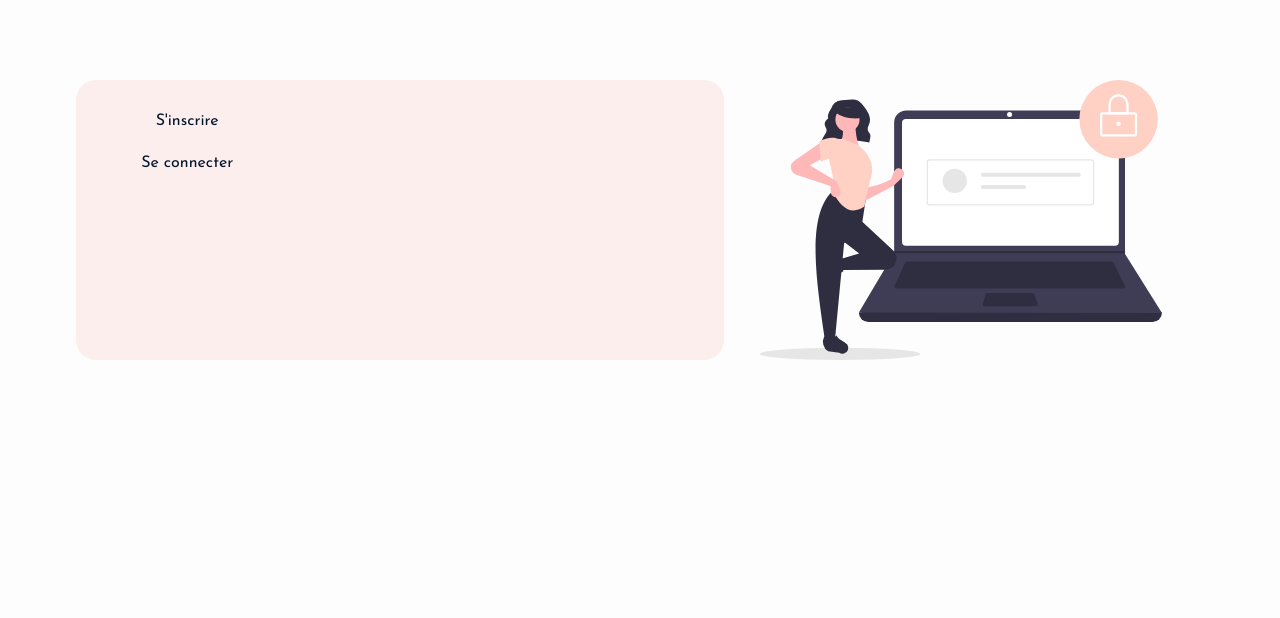
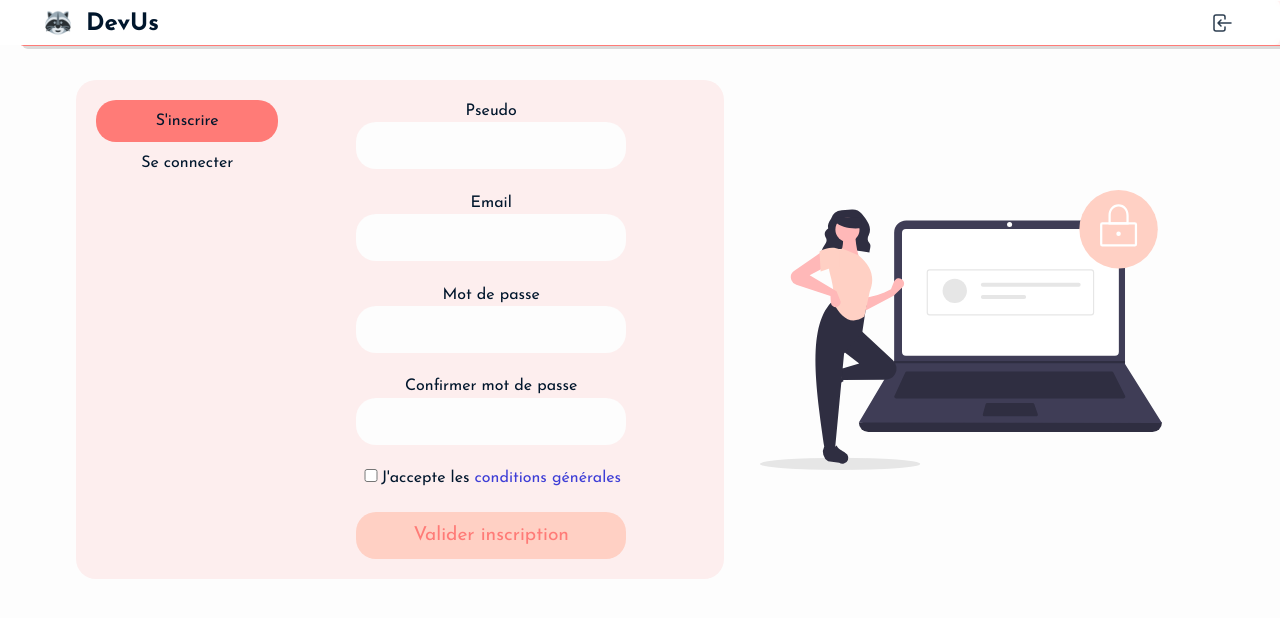
Before and after one commit to Tatooine93/DevUS, a React (Create React App) app in the folder client/: page /profil in a window 1280 px wide. Shown: the top 618 px of the page. Built offline with nearby package versions, Linux system fonts and the light colour scheme; no server answers.

Commit message:
add finish autho

```diff
--- a/client/src/App.js
+++ b/client/src/App.js
@@ -18,13 +18,31 @@
 //   );
 // }
 
-import React from "react";
+import React, { useEffect, useState } from "react";
+import { UidContext } from "./components/AppContext";
 import Routes from "./components/routes";
+import axios from "axios";
+
 const App = () => {
+  const [uid, setUid] = useState(null);
+
+  useEffect(() => {
+    const fetchToken = async () => {
+      await axios({
+        method: "get",
+        url: `${process.env.REACT_APP_API_URL}jwtid`,
+        withCredentials: true,
+      })
+        .then((res) => setUid(res.data))
+        .catch((err) => console.log("No Token"));
+    };
+    fetchToken();
+  }, [uid]); //sert à récupérer le token
+
   return (
-    <div>
+    <UidContext.Provider value={uid}>
       <Routes />
-    </div>
+    </UidContext.Provider>
   );
 };
 export default App;
--- /dev/null
+++ b/client/src/components/AppContext.js
@@ -0,0 +1,3 @@
+import { createContext } from "react";
+
+export const UidContext = createContext(); //pour stocker
--- /dev/null
+++ b/client/src/components/Log/Logout.js
@@ -0,0 +1,31 @@
+import React from "react";
+import axios from "axios";
+import cookie from "js-cookie";
+
+const Logout = () => {
+  const removeCookie = (key) => {
+    if (window !== "undefined") {
+      cookie.remove(key, { expires: 1 });
+    }
+  };
+
+  const logout = async () => {
+    await axios({
+      method: "get",
+      url: `${process.env.REACT_APP_API_URL}api/user/logout`,
+      withCredentials: true,
+    })
+      .then(() => removeCookie("jwt"))
+      .catch((err) => console.log(err));
+
+    window.location = "/";
+  };
+
+  return (
+    <li onClick={logout}>
+      <img src="./img/icons/logout.svg" alt="logout" />
+    </li>
+  );
+};
+
+export default Logout;
--- a/client/src/components/Log/SignInForm.js
+++ b/client/src/components/Log/SignInForm.js
@@ -1,7 +1,67 @@
-import React from "react";
+import React, { useState } from "react";
+import axios from "axios";
 
 const SignInForm = () => {
-  return <div>Connecter</div>;
+  const [email, setEmail] = useState("");
+  const [password, setPassword] = useState("");
+
+  const handleLogin = (e) => {
+    e.preventDefault(); // pour ne pas recharger la page par défaut
+    const emailError = document.querySelector(".email.error");
+    const passwordError = document.querySelector(".password.error");
+
+    axios({
+      method: "post",
+      url: `${process.env.REACT_APP_API_URL}api/user/login`,
+      //   aller chercher la variable environemment
+      withCredentials: true,
+      data: {
+        email,
+        password,
+      },
+    })
+      .then((res) => {
+        //res=response
+        if (res.data.errors) {
+          emailError.innerHTML = res.data.errors.email;
+          passwordError.innerHTML = res.data.errors.password;
+          // si erreurs
+        } else {
+          window.location = "/";
+        }
+      })
+      .catch((err) => {
+        console.log(err);
+      });
+  };
+
+  return (
+    <form action="" onSubmit={handleLogin} id="sign-up-form">
+      <label htmlFor="email">Email</label>
+      <br />
+      <input
+        type="text"
+        name="email"
+        id="email"
+        onChange={(e) => setEmail(e.target.value)} //pour stocker la valeur das le useState
+        value={email}
+      />
+      <div className="email error"></div>
+      <br />
+      <label htmlFor="password">Mot de passe</label>
+      <br />
+      <input
+        type="password"
+        name="password"
+        id="password"
+        onChange={(e) => setPassword(e.target.value)}
+        value={password}
+      />
+      <div className="password error"></div>
+      <br />
+      <input type="submit" value="Se connecter" />
+    </form>
+  );
 };
 
 export default SignInForm;
--- a/client/src/components/Log/SignUpForm.js
+++ b/client/src/components/Log/SignUpForm.js
@@ -1,7 +1,128 @@
-import React from "react";
+import React, { useState } from "react";
+import axios from "axios";
+import SignInForm from "./SignInForm";
 
 const SignUpForm = () => {
-  return <div>Inscription</div>;
+  const [formSubmit, setFormSubmit] = useState(false);
+  const [pseudo, setPseudo] = useState("");
+  const [email, setEmail] = useState("");
+  const [password, setPassword] = useState("");
+  const [controlPassword, setControlPassword] = useState("");
+
+  //gestion de formulaire
+  const handleRegister = async (e) => {
+    e.preventDefault();
+    const terms = document.getElementById("terms");
+    const pseudoError = document.querySelector(".pseudo.error");
+    const emailError = document.querySelector(".email.error");
+    const passwordError = document.querySelector(".password.error");
+    const passwordConfError = document.querySelector(".password-conf.error");
+    const termsError = document.querySelector(".terms.error");
+
+    //pour injecter et remettre à zéro dès qu'on change les données
+    passwordConfError.innerHTML = "";
+    termsError.innerHTML = "";
+
+    if (password !== controlPassword || !terms.checked) {
+      if (password !== controlPassword) {
+        passwordConfError.innerHTML = "Les mots de passe ne correspondent pas";
+      }
+      if (!terms.checked) {
+        termsError.innerHTML = "Veuillez valider les conditions générales";
+      }
+    } else {
+      await axios({
+        method: "post",
+        url: `${process.env.REACT_APP_API_URL}api/user/register`,
+        data: {
+          pseudo,
+          email,
+          password,
+        },
+      })
+        .then((res) => {
+          if (res.data.errors) {
+            pseudoError.innerHTML = res.data.errors.pseudo;
+            emailError.innerHTML = res.data.errors.email;
+            passwordError.innerHTML = res.data.errors.password;
+          } else {
+            setFormSubmit(true);
+          }
+        })
+        .catch((err) => console.log(err));
+    }
+  };
+
+  return (
+    <>
+      {formSubmit ? (
+        <>
+          <SignInForm />
+          <span></span>
+          <h4 className="success">
+            Enregistrement réussi, veuillez-vous connecter
+          </h4>
+        </>
+      ) : (
+        <form action="" onSubmit={handleRegister} id="sign-up-form">
+          <label htmlFor="pseudo">Pseudo</label>
+          <br />
+          <input
+            type="text"
+            name="pseudo"
+            id="pseudo"
+            onChange={(e) => setPseudo(e.target.value)}
+            value={pseudo}
+          />
+          <div className="pseudo error"></div>
+          <br />
+          <label htmlFor="email">Email</label>
+          <br />
+          <input
+            type="text"
+            name="email"
+            id="email"
+            onChange={(e) => setEmail(e.target.value)}
+            value={email}
+          />
+          <div className="email error"></div>
+          <br />
+          <label htmlFor="password">Mot de passe</label>
+          <br />
+          <input
+            type="password"
+            name="password"
+            id="password"
+            onChange={(e) => setPassword(e.target.value)}
+            value={password}
+          />
+          <div className="password error"></div>
+          <br />
+          <label htmlFor="password-conf">Confirmer mot de passe</label>
+          <br />
+          <input
+            type="password"
+            name="password"
+            id="password-conf"
+            onChange={(e) => setControlPassword(e.target.value)}
+            value={controlPassword}
+          />
+          <div className="password-conf error"></div>
+          <br />
+          <input type="checkbox" id="terms" />
+          <label htmlFor="terms">
+            J'accepte les{" "}
+            <a href="/" target="_blank" rel="noopener noreferrer">
+              conditions générales
+            </a>
+          </label>
+          <div className="terms error"></div>
+          <br />
+          <input type="submit" value="Valider inscription" />
+        </form>
+      )}
+    </>
+  );
 };
 
 export default SignUpForm;
--- a/client/src/components/Log/index.js
+++ b/client/src/components/Log/index.js
@@ -1,15 +1,45 @@
 import React, { useState } from "react";
-const Log = () => {
-  const [signUpModal, setSignUpModal] = useState(true);
-  const [signInModal, setSignInModal] = useState(false);
+import SignInForm from "./SignInForm";
+import SignUpForm from "./SignUpForm";
+
+const Log = (props) => {
+  const [signUpModal, setSignUpModal] = useState(props.signup);
+  const [signInModal, setSignInModal] = useState(props.signin);
+
+  const handleModals = (e) => {
+    if (e.target.id === "register") {
+      setSignInModal(false);
+      setSignUpModal(true);
+    } else if (e.target.id === "login") {
+      setSignUpModal(false);
+      setSignInModal(true);
+    }
+  }; // pour pouvoir switcher d'inscription à connexion
 
   return (
     <div className="connection-form">
       <div className="form-container">
         <ul>
-          <li>S'inscrire</li>
-          <li>Se connecter</li>
+          <li
+            onClick={handleModals}
+            id="register"
+            className={signUpModal ? "active-btn" : null}
+            // si true(?) il aura le style si non(:) il y en aura pas
+          >
+            S'inscrire
+          </li>
+          {/* gérer les modals */}
+          <li
+            onClick={handleModals}
+            id="login"
+            className={signInModal ? "active-btn" : null}
+          >
+            Se connecter
+          </li>
         </ul>
+        {signUpModal && <SignUpForm />}
+        {/* si true ce sera ça */}
+        {signInModal && <SignInForm />}
       </div>
     </div>
   );
--- /dev/null
+++ b/client/src/components/Navbar.js
@@ -0,0 +1,45 @@
+import React, { useContext } from "react";
+import { NavLink } from "react-router-dom";
+import { UidContext } from "./AppContext";
+import Logout from "./Log/Logout";
+
+const Navbar = () => {
+  const uid = useContext(UidContext);
+
+  return (
+    <nav>
+      <div className="nav-container">
+        <div className="logo">
+          <NavLink exact to="/">
+            <div className="logo">
+              <img src="./img/icon.png" alt="icon" />
+              <h3>DevUs</h3>
+            </div>
+          </NavLink>
+        </div>
+        {uid ? (
+          <ul>
+            <li></li>
+            <li className="welcome">
+              <NavLink exact to="/profil">
+                <h5>Bienvenue 'valeur dynamique'</h5>
+              </NavLink>
+            </li>
+            <Logout />
+          </ul>
+        ) : (
+          <ul>
+            <li></li>
+            <li>
+              <NavLink exact to="/profil">
+                <img src="./img/icons/login.svg" alt="login" />
+              </NavLink>
+            </li>
+          </ul>
+        )}
+      </div>
+    </nav>
+  );
+};
+
+export default Navbar;
--- a/client/src/components/Routes/index.js
+++ b/client/src/components/Routes/index.js
@@ -2,9 +2,12 @@
 import { BrowserRouter as Router, Route, Routes } from "react-router-dom";
 import Home from "../../pages/Home";
 import Profil from "../../pages/Profil";
+import Navbar from "../Navbar";
+
 const index = () => {
   return (
     <Router>
+      <Navbar />
       <Routes>
         <Route path="/" element={<Home />} />
         <Route path="/profil" element={<Profil />} />
--- a/client/src/pages/Profil.js
+++ b/client/src/pages/Profil.js
@@ -1,15 +1,23 @@
-import React from "react";
+import React, { useContext } from "react";
 import Log from "../components/Log";
+import { UidContext } from "../components/AppContext";
 
 const Profil = () => {
+  const uid = useContext(UidContext);
+
   return (
     <div className="profil-page">
-      <div className="log-container">
-        <Log />
-        <div className="img-container">
-          <img src="./img/log.svg" alt="ig-log" />
+      {uid ? (
+        <h1>UPDATE PAGE</h1>
+      ) : (
+        <div className="log-container">
+          <Log signin={false} signup={true} />
+          {/* props pour être déjà sur l'un des 2 choix*/}
+          <div className="img-container">
+            <img src="./img/log.svg" alt="ig-log" />
+          </div>
         </div>
-      </div>
+      )}
     </div>
   );
 };
--- a/package.json
+++ b/package.json
@@ -13,6 +13,7 @@
     "bcrypt": "^5.0.1",
     "body-parser": "^1.20.0",
     "cookie-parser": "^1.4.6",
+    "cors": "^2.8.5",
     "dotenv": "^16.0.2",
     "express": "^4.18.1",
     "jsonwebtoken": "^8.5.1",
```
Also changed, not shown: 2 other files (tests, documents, lock files or other folders).
